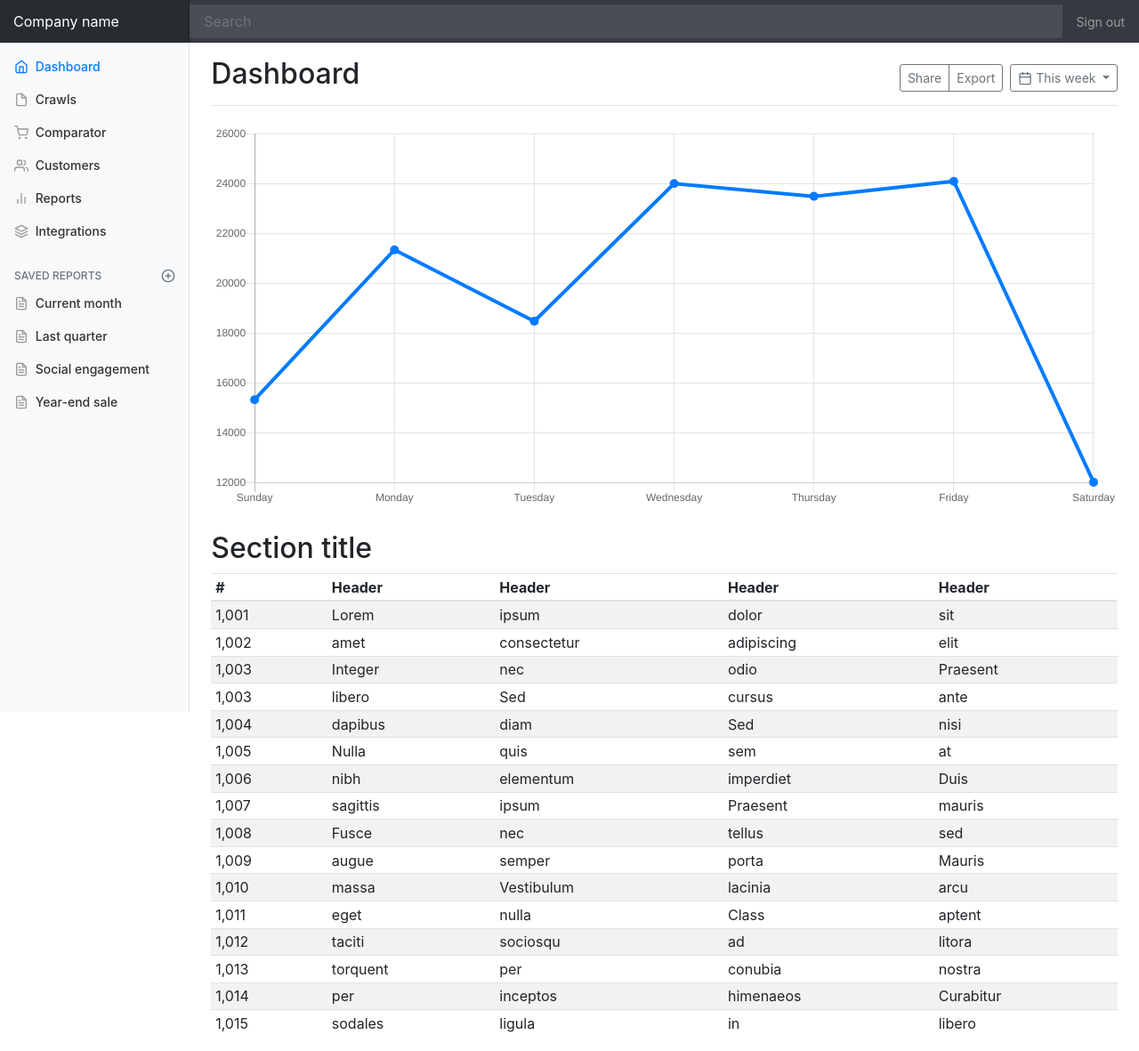
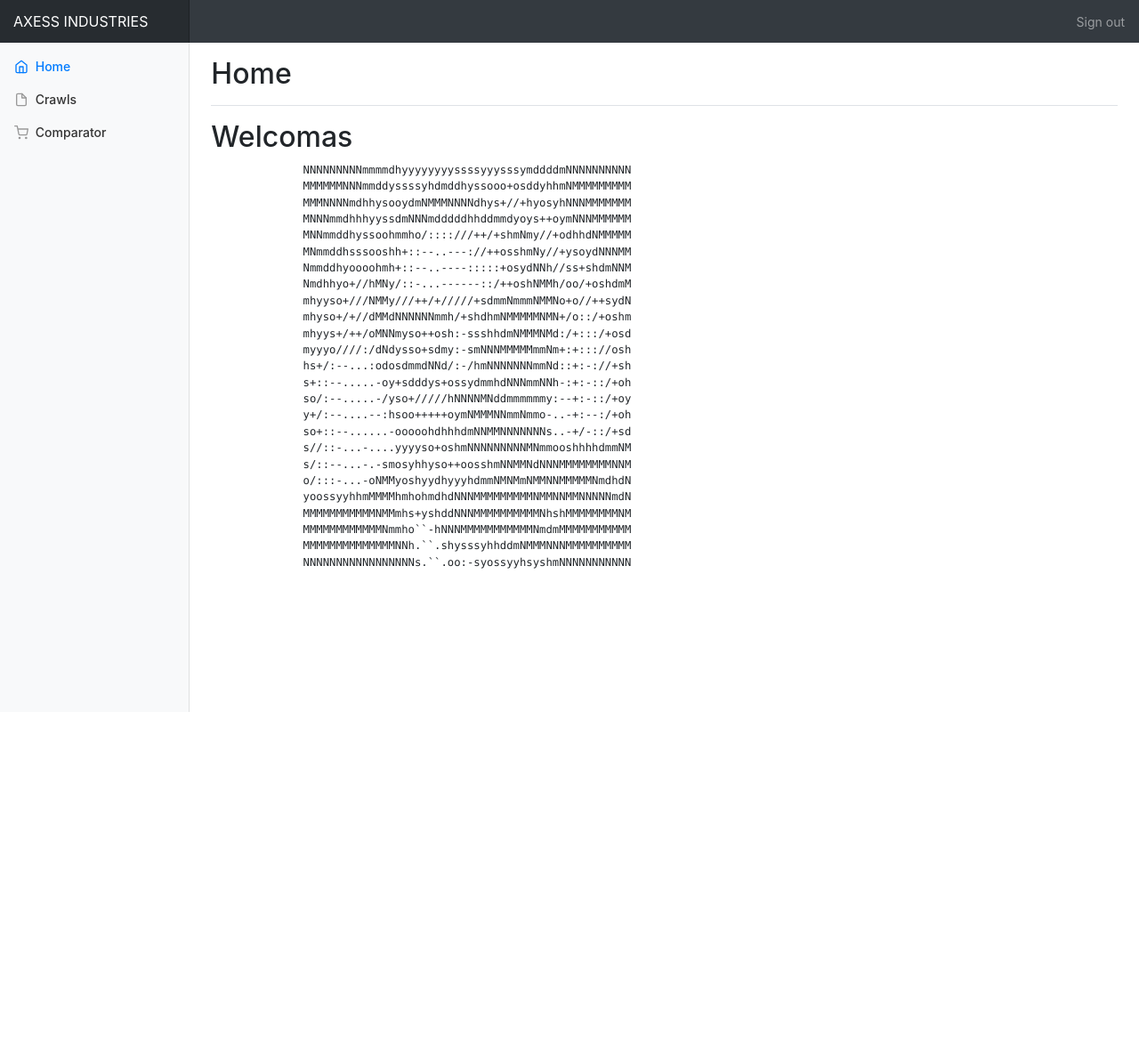
Before and after one commit to rvandyk/comparator, a Django app: page / in a window 1280 px wide. Shown: the whole page at 89% size. After the commit the page ends 800 px from the top, so only its background shows below. Run offline with Django 3.2, Linux system fonts and the light colour scheme; some libraries are stand-ins or nearby versions.

Commit message:
paginaaate

```diff
--- a/mainapp/views.py
+++ b/mainapp/views.py
@@ -333,17 +333,25 @@ def compare(request):
                 item2 = ast.literal_eval(d2)
                 indicator = True
                 to_append = {"item1" : item1, "item2": item2}
+                score = 0
                 for e in process_list:
                     if e[0] == "string_sim":
                         p = string_sim(item1,item2,e[1],e[2],60)
                         to_append[e[1]+"_"+e[2]+"_string_sim"] = p
                         if (p == 0):
                             indicator = False
+
+                        score = score + p
+
                     elif e[0] == "price_sim":
                         p = price_sim(item1,item2,e[1],e[2],15/100)
                         to_append[e[1]+"_"+e[2]+"_price_sim"] = p
                         if (p == 0):
                             indicator = False
+                        score = score + p
+
+                score = score/len(process_list)
+                to_append['score'] = score
 
                 if indicator:
                     bigboi.append(to_append)
@@ -373,7 +381,10 @@ def compare(request):
 
 def showComp(request, id):
     c = ComparedData.objects.get(id=id)
-    return render(request, 'mainapp/comparedproducts.html', {'data' : ast.literal_eval(c.data)})
+    paginator = Paginator(ast.literal_eval(c.data), 10)
+    page = request.GET.get('page')
+    plist = paginator.get_page(page)
+    return render(request, 'mainapp/comparedproducts.html', {'data' : plist})
 
 def removeComp(request,id):
     c = ComparedData.objects.get(id=id)
--- a/templates/mainapp/base_dashboard.html
+++ b/templates/mainapp/base_dashboard.html
@@ -23,8 +23,8 @@
 
 
     <nav class="navbar navbar-dark sticky-top bg-dark flex-md-nowrap p-0">
-      <a class="navbar-brand col-sm-3 col-md-2 mr-0" href="#">Company name</a>
-      <input class="form-control form-control-dark w-100" type="text" placeholder="Search" aria-label="Search">
+      <a class="navbar-brand col-sm-3 col-md-2 mr-0" href="#">AXESS INDUSTRIES</a>
+
       <ul class="navbar-nav px-3">
         <li class="nav-item text-nowrap">
           <a class="nav-link" href="#">Sign out</a>
@@ -40,7 +40,7 @@
               <li class="nav-item">
                 <a class="nav-link {% if request.path == '/'%} active {% endif %}" href="{% url 'mainapp:index' %}">
                   <span data-feather="home"></span>
-                  Dashboard
+                  Home
                 </a>
               </li>
               <li class="nav-item">
@@ -55,58 +55,10 @@
                   Comparator
                 </a>
               </li>
-              <li class="nav-item">
-                <a class="nav-link" href="#">
-                  <span data-feather="users"></span>
-                  Customers
-                </a>
-              </li>
-              <li class="nav-item">
-                <a class="nav-link" href="#">
-                  <span data-feather="bar-chart-2"></span>
-                  Reports
-                </a>
-              </li>
-              <li class="nav-item">
-                <a class="nav-link" href="#">
-                  <span data-feather="layers"></span>
-                  Integrations
-                </a>
-              </li>
             </ul>
 
-            <h6 class="sidebar-heading d-flex justify-content-between align-items-center px-3 mt-4 mb-1 text-muted">
-              <span>Saved reports</span>
-              <a class="d-flex align-items-center text-muted" href="#">
-                <span data-feather="plus-circle"></span>
-              </a>
-            </h6>
-            <ul class="nav flex-column mb-2">
-              <li class="nav-item">
-                <a class="nav-link" href="#">
-                  <span data-feather="file-text"></span>
-                  Current month
-                </a>
-              </li>
-              <li class="nav-item">
-                <a class="nav-link" href="#">
-                  <span data-feather="file-text"></span>
-                  Last quarter
-                </a>
-              </li>
-              <li class="nav-item">
-                <a class="nav-link" href="#">
-                  <span data-feather="file-text"></span>
-                  Social engagement
-                </a>
-              </li>
-              <li class="nav-item">
-                <a class="nav-link" href="#">
-                  <span data-feather="file-text"></span>
-                  Year-end sale
-                </a>
-              </li>
-            </ul>
+
+
           </div>
         </nav>
 
--- a/templates/mainapp/index.html
+++ b/templates/mainapp/index.html
@@ -1,185 +1,52 @@
 {% extends "mainapp/base_dashboard.html" %}
-{% block title %} Dashboard {% endblock %}
+{% block title %} Home{% endblock %}
 
 {% block titlebar %}
-            <h1 class="h2">Dashboard</h1>
-            <div class="btn-toolbar mb-2 mb-md-0">
-              <div class="btn-group mr-2">
-                <button class="btn btn-sm btn-outline-secondary">Share</button>
-                <button class="btn btn-sm btn-outline-secondary">Export</button>
-              </div>
-              <button class="btn btn-sm btn-outline-secondary dropdown-toggle">
-                <span data-feather="calendar"></span>
-                This week
-              </button>
-            </div>
+            <h1 class="h2">Home</h1>
 
 {% endblock %}
 
 
     {% block content %}
-          <canvas class="my-4" id="myChart" width="900" height="380"></canvas>
 
-          <h2>Section title</h2>
-          <div class="table-responsive">
-            <table class="table table-striped table-sm">
-              <thead>
-                <tr>
-                  <th>#</th>
-                  <th>Header</th>
-                  <th>Header</th>
-                  <th>Header</th>
-                  <th>Header</th>
-                </tr>
-              </thead>
-              <tbody>
-                <tr>
-                  <td>1,001</td>
-                  <td>Lorem</td>
-                  <td>ipsum</td>
-                  <td>dolor</td>
-                  <td>sit</td>
-                </tr>
-                <tr>
-                  <td>1,002</td>
-                  <td>amet</td>
-                  <td>consectetur</td>
-                  <td>adipiscing</td>
-                  <td>elit</td>
-                </tr>
-                <tr>
-                  <td>1,003</td>
-                  <td>Integer</td>
-                  <td>nec</td>
-                  <td>odio</td>
-                  <td>Praesent</td>
-                </tr>
-                <tr>
-                  <td>1,003</td>
-                  <td>libero</td>
-                  <td>Sed</td>
-                  <td>cursus</td>
-                  <td>ante</td>
-                </tr>
-                <tr>
-                  <td>1,004</td>
-                  <td>dapibus</td>
-                  <td>diam</td>
-                  <td>Sed</td>
-                  <td>nisi</td>
-                </tr>
-                <tr>
-                  <td>1,005</td>
-                  <td>Nulla</td>
-                  <td>quis</td>
-                  <td>sem</td>
-                  <td>at</td>
-                </tr>
-                <tr>
-                  <td>1,006</td>
-                  <td>nibh</td>
-                  <td>elementum</td>
-                  <td>imperdiet</td>
-                  <td>Duis</td>
-                </tr>
-                <tr>
-                  <td>1,007</td>
-                  <td>sagittis</td>
-                  <td>ipsum</td>
-                  <td>Praesent</td>
-                  <td>mauris</td>
-                </tr>
-                <tr>
-                  <td>1,008</td>
-                  <td>Fusce</td>
-                  <td>nec</td>
-                  <td>tellus</td>
-                  <td>sed</td>
-                </tr>
-                <tr>
-                  <td>1,009</td>
-                  <td>augue</td>
-                  <td>semper</td>
-                  <td>porta</td>
-                  <td>Mauris</td>
-                </tr>
-                <tr>
-                  <td>1,010</td>
-                  <td>massa</td>
-                  <td>Vestibulum</td>
-                  <td>lacinia</td>
-                  <td>arcu</td>
-                </tr>
-                <tr>
-                  <td>1,011</td>
-                  <td>eget</td>
-                  <td>nulla</td>
-                  <td>Class</td>
-                  <td>aptent</td>
-                </tr>
-                <tr>
-                  <td>1,012</td>
-                  <td>taciti</td>
-                  <td>sociosqu</td>
-                  <td>ad</td>
-                  <td>litora</td>
-                </tr>
-                <tr>
-                  <td>1,013</td>
-                  <td>torquent</td>
-                  <td>per</td>
-                  <td>conubia</td>
-                  <td>nostra</td>
-                </tr>
-                <tr>
-                  <td>1,014</td>
-                  <td>per</td>
-                  <td>inceptos</td>
-                  <td>himenaeos</td>
-                  <td>Curabitur</td>
-                </tr>
-                <tr>
-                  <td>1,015</td>
-                  <td>sodales</td>
-                  <td>ligula</td>
-                  <td>in</td>
-                  <td>libero</td>
-                </tr>
-              </tbody>
-            </table>
-          </div>
+
+          <h2>Welcomas</h2>
+          <pre>
+              NNNNNNNNNmmmmdhyyyyyyyyssssyyysssymddddmNNNNNNNNNN
+              MMMMMMNNNmmddyssssyhdmddhyssooo+osddyhhmNMMMMMMMMM
+              MMMNNNNmdhhysooydmNMMMNNNNdhys+//+hyosyhNNNMMMMMMM
+              MNNNmmdhhhyyssdmNNNmdddddhhddmmdyoys++oymNNNMMMMMM
+              MNNmmddhyssoohmmho/::::///++/+shmNmy//+odhhdNMMMMM
+              MNmmddhsssooshh+::--..---://++osshmNy//+ysoydNNNMM
+              Nmmddhyoooohmh+::--..----:::::+osydNNh//ss+shdmNNM
+              Nmdhhyo+//hMNy/::-...------::/++oshNMMh/oo/+oshdmM
+              mhyyso+///NMMy///++/+/////+sdmmNmmmNMMNo+o//++sydN
+              mhyso+/+//dMMdNNNNNNmmh/+shdhmNMMMMMNMN+/o::/+oshm
+              mhyys+/++/oMNNmyso++osh:-ssshhdmNMMMNMd:/+:::/+osd
+              myyyo////:/dNdysso+sdmy:-smNNNMMMMMmmNm+:+::://osh
+              hs+/:--...:odosdmmdNNd/:-/hmNNNNNNNmmNd::+:-://+sh
+              s+::--.....-oy+sdddys+ossydmmhdNNNmmNNh-:+:-::/+oh
+              so/:--.....-/yso+/////hNNNNMNddmmmmmmy:--+:-::/+oy
+              y+/:--....--:hsoo+++++oymNMMMNNmmNmmo-..-+:--:/+oh
+              so+::--......-ooooohdhhhdmNNMMNNNNNNNs..-+/-::/+sd
+              s//::-...-....yyyyso+oshmNNNNNNNNNMNmmooshhhhdmmNM
+              s/::--...-.-smosyhhyso++oosshmNNMMNdNNNMMMMMMMMNNM
+              o/:::-...-oNMMyoshyydhyyyhdmmNMNMmNMMNNMMMMMNmdhdN
+              yoossyyhhmMMMMhmhohmdhdNNNMMMMMMMMMNMMNNMMNNNNNmdN
+              MMMMMMMMMMMNMMmhs+yshddNNNMMMMMMMMMMNhshMMMMMMMMNM
+              MMMMMMMMMMMMNmmho``-hNNNMMMMMMMMMMMNmdmMMMMMMMMMMM
+              MMMMMMMMMMMMMMNNh.``.shysssyhhddmNMMMNNNMMMMMMMMMM
+              NNNNNNNNNNNNNNNNNs.``.oo:-syossyyhsyshmNNNNNNNNNNN
+
+
+
+          </pre>
+
+
 
 
 {% endblock %}
 
 {% block scripts %}
-<script>
-      var ctx = document.getElementById("myChart");
-      var myChart = new Chart(ctx, {
-        type: 'line',
-        data: {
-          labels: ["Sunday", "Monday", "Tuesday", "Wednesday", "Thursday", "Friday", "Saturday"],
-          datasets: [{
-            data: [15339, 21345, 18483, 24003, 23489, 24092, 12034],
-            lineTension: 0,
-            backgroundColor: 'transparent',
-            borderColor: '#007bff',
-            borderWidth: 4,
-            pointBackgroundColor: '#007bff'
-          }]
-        },
-        options: {
-          scales: {
-            yAxes: [{
-              ticks: {
-                beginAtZero: false
-              }
-            }]
-          },
-          legend: {
-            display: false,
-          }
-        }
-      });
-    </script>
+
 {% endblock %}
```
Also changed, not shown: templates/mainapp/comparedproducts.html (+6 -4 lines), db.sqlite3, scrapy_app/dbs/default.db, scrapy_app/scrapy_app/pipelines.py (line endings or trailing spaces).
